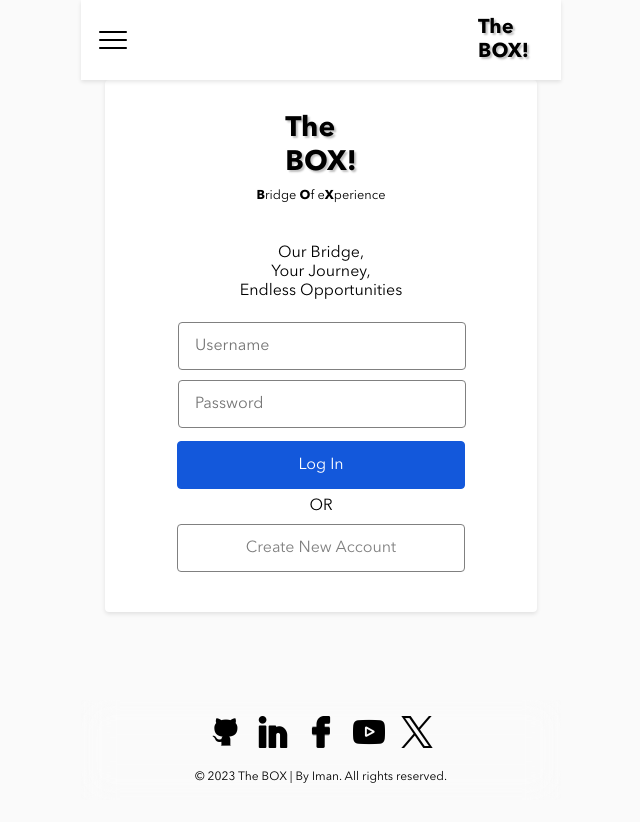
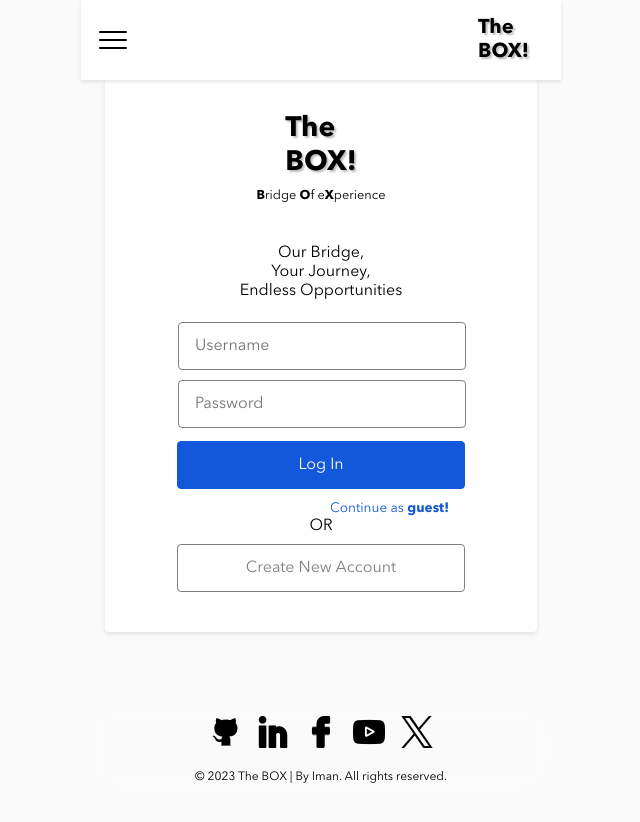
Before and after one commit to imanhedeshy/the-box-client, a React (Create React App) app: page / in a window 1280 px wide. Shown: the top 822 px of the page, without its empty margins (319-959 px from the left). Built offline with nearby package versions, Linux system fonts and the light colour scheme; no server answers.

Commit message:
create guest login

```diff
--- a/src/components/Navbar/Navbar.js
+++ b/src/components/Navbar/Navbar.js
@@ -15,8 +15,6 @@ export default function Navbar() {
   useEffect(() => {
     try {
       if (jwtToken) setIsLoggedIn(true);
-      console.log(jwtToken);
-      console.log(isLoggedIn);
     } catch (error) {
       console.error(error);
     }
@@ -24,10 +22,14 @@ export default function Navbar() {
 
   const handleClick = () => {
     signOut();
+    setIsLoggedIn(false);
     navigate("/");
   };
+
   return (
     <nav className="navbar">
+      {isLoggedIn ? (
+        <>
           {user ? (
             <NavLink className="navbar__li" to={`/users/${user.username}`}>
               My Profile
@@ -43,8 +45,7 @@ export default function Navbar() {
           <NavLink className="navbar__li" to="/expo">
             Expo
           </NavLink>
-      {isLoggedIn ? (
-        <>
+
           <NavLink className="navbar__li" to="/chat">
             Chat
           </NavLink>
--- a/src/pages/SignUpLogIn/SignUpLogIn.js
+++ b/src/pages/SignUpLogIn/SignUpLogIn.js
@@ -117,6 +117,24 @@ export default function SignUpLogIn({ user, setUser }) {
     }
   };
 
+  const handleSignIn = async (event) => {
+    event.preventDefault();
+
+    const result = await logIn("Guest", "guest");
+
+    if (result.success) {
+      await setToken(result.token);
+      console.log(result);
+
+      localStorage.setItem("storageUser", JSON.stringify(result));
+      setUser(result);
+      navigate("/expo");
+    } else {
+      console.error(result.error);
+      setLoginError(result.error);
+    }
+  }
+
   return (
     <div className="signup-login">
       {isLoading ? (
@@ -231,15 +249,15 @@ export default function SignUpLogIn({ user, setUser }) {
             >
               Log In
             </button>
+            <span className={`signup-login-form__switch ${
+                !isLogIn ? "signup-login-form__button--hide" : ""
+              }`}>Continue as <strong onClick={handleSignIn}>guest!</strong></span>
             <div
               className={`signup-login-form__divider ${
                 !isLogIn ? "signup-login-form__divider--hide" : ""
               }`}
             >
-              <div className="line-with-text">
-                <div className="text">OR</div>
-                <div className="line"></div>
-              </div>
+              OR
             </div>
             <span
               className={`signup-login-form__button signup-login-form__button--switch ${
```
Lines whose indentation alone changed are shown as unchanged.
